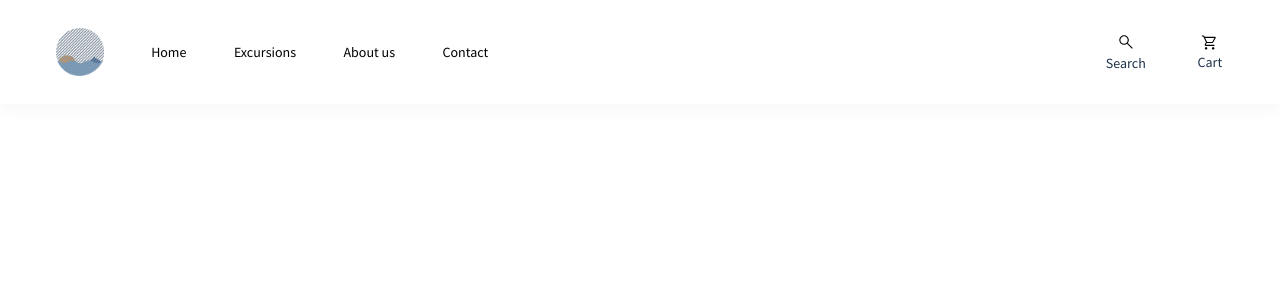
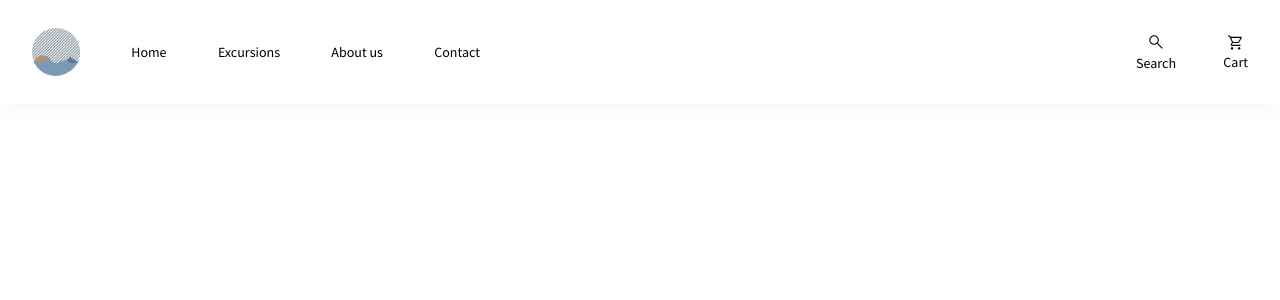
Before and after one commit to katarzynagodlewska/excursions, a Vue app: page / in a window 1280 px wide. Shown: the top 300 px of the page. Built offline with nearby package versions, Linux system fonts and the light colour scheme.

Commit message:
fix navbar styles

```diff
--- a/src/styles/modules/navbar.scss
+++ b/src/styles/modules/navbar.scss
@@ -27,8 +27,7 @@
 }
 
 .nav-list-right {
-  min-width: 10.5rem;
-  color: #1f324b;
+  min-width: 7rem;
   &__item {
     display: flex;
     flex-direction: column;
@@ -41,7 +40,7 @@
 }
 
 .nav-list-left {
-  min-width: 30rem;
+  min-width: 28rem;
   &__item {
     font-size: 0.875rem;
     line-height: 2rem;
@@ -59,7 +58,7 @@
   &__list {
     display: flex;
     flex-direction: row;
-    justify-content: space-around;
+    justify-content: space-between;
     font-weight: 400;
     padding: 0;
     align-items: center;
```
